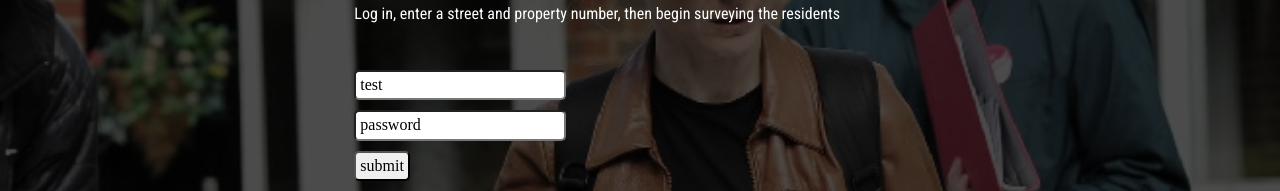
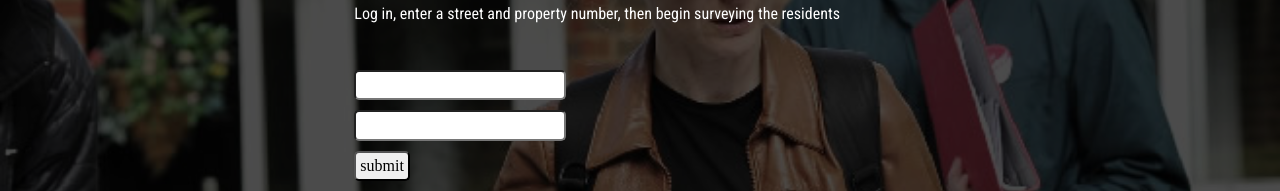
Before and after one commit to thisIsMeHello/canvassingapp, a website: page public/index.html in a window 1280 px wide. Shown: the part 362-553 px from the top of the page. Drawn offline with nearby package versions, Linux system fonts and the light colour scheme; no server answers; a web font is replaced by a local one.

Commit message:
code clean-up

```diff
--- a/public/index.html
+++ b/public/index.html
@@ -27,17 +27,13 @@
         </section>
 
         <section class="js-login-section">
-          <!-- <h1>Login</h1> -->
           <form role="form" action="#" method="post" class="js-login">
-            <!-- <label for="loginUserName">Username</label> -->
-            <input class="input js-login-userName" id="loginUserName" name="loginUserName" type="text" value="test" required>
-            <!-- <label for="loginPassword">Password</label> -->
-            <input class="input js-login-password" id="loginPassword" name="loginPassword" type="text" value="password" required>
+            <input class="input js-login-userName" id="loginUserName" name="loginUserName" type="text" required>
+            <input class="input js-login-password" id="loginPassword" name="loginPassword" type="text" required>
             <p style="display: none; color: red" class="login-error">Username and Password not found</p>
             <button class=" submit button js-login-page-submit-button" type="submit">submit</button>
             <p class="js-login-msg"></p>
             <p>for testing <br> username = "test"<br>password = "password"</p>
-            <!-- <a class="js-login-page-home-link">home</a> -->
           </form>
         </section>
 
@@ -51,7 +47,6 @@
         <h1>Street List</h1>
         <nav class="nav-links">
           <a class="js-street-section-logout-link">logout</a> &gt; streets
-          <!-- <p class="js-street-section-logout-link">street list</a> -->
         </nav>
         <p>Add streets to survey</p>
         <button class="button js-add-street-button" type="submit">add street</button>
@@ -84,7 +79,6 @@
         <a class="js-street-section-logout-link">logout</a> &gt;
         <a class="js-property-section-street-link">streets</a> &gt; properties
       </nav>
-      <!-- <p></p> -->
       <h3></h3>
 
       <form class="propertyNumberForm">
@@ -98,7 +92,6 @@
 
         <div class="js-property-input-buttons">
           <button class="button js-survey-expose-property-input-button" type="submit">add property</button>
-          <!-- <button class="button js-survey-cancel-property-input-button" type="submit">back</button> -->
         </div>
 
       </form>
@@ -108,16 +101,15 @@
 
       <div id="residents" class="js-occupant-input-buttons hidden">
         <button class="button js-survey-expose-occupant-input-button" type="submit">add occupant</button>
-        <!-- <button class="button js-survey-cancel-occupant-input-button" type="submit">back</button> -->
       </div>
 
       <form role="form" action="#" method="post" class="js-resident-survey-form hidden">
         <label for="survey-first-name">First Name</label>
-        <input class="survey-first-name" class="js-firstName" type="text" value="Marcus">
+        <input class="survey-first-name" class="js-firstName" type="text">
         <label for="survey-surname">Surname</label>
-        <input class="survey-surname" class="js-surname" type="text" value="Richmond">
+        <input class="survey-surname" class="js-surname" type="text">
         <label for="survey-voting-intention">Voting Intention</label>
-        <input class="survey-voting-intention" class="js-voting-intention" type="text" value="Labour">
+        <input class="survey-voting-intention" class="js-voting-intention" type="text">
         <button class="js-save-resident">Save</button>
         <button class="js-cancel-save-resident">Cancel</button>
       </form>
```
Also changed, not shown: public/index.js (+0 -52 lines).
